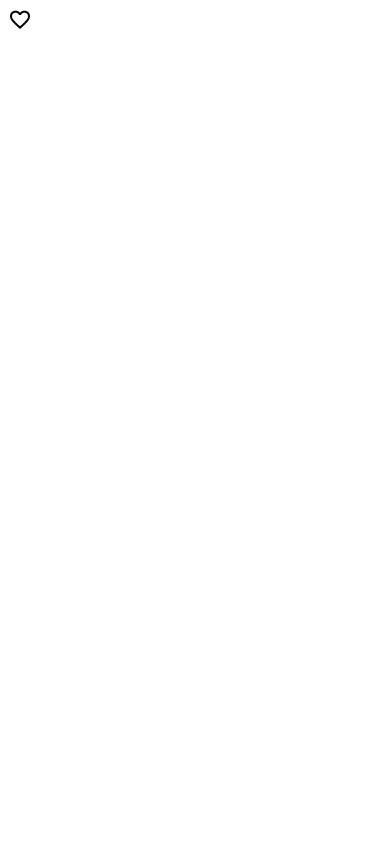
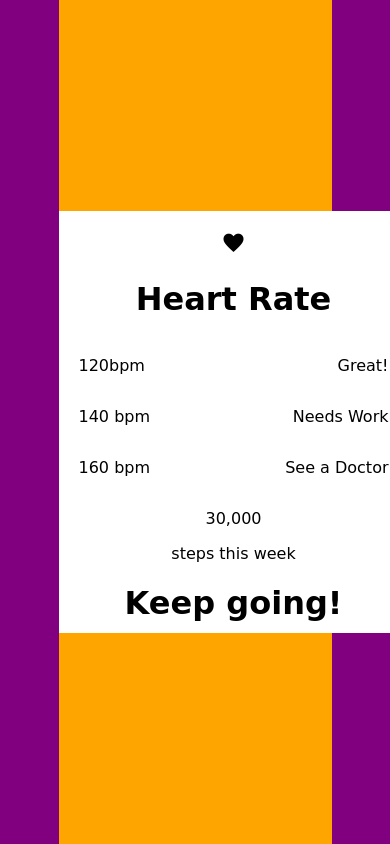
Before and after one commit to fReNOvucrar/centered_card_practice, a plain HTML site: page index.html in a window 390 px wide. Drawn offline with nearby package versions, Linux system fonts and the light colour scheme; a web font is replaced by a local one.

Commit message:
attempting responsiveness

```diff
--- a/index.html
+++ b/index.html
@@ -6,6 +6,9 @@
         <meta http-equiv="X-UA-Compatible" content="ie=edge">
         <link rel="stylesheet" href="style.css">
         <link rel="stylesheet" href="https://fonts.googleapis.com/css2?family=Material+Symbols+Outlined:opsz,wght,FILL,GRAD@20..48,100..700,0..1,-50..200" />
+        <link rel="preconnect" href="https://fonts.googleapis.com">
+        <link rel="preconnect" href="https://fonts.gstatic.com" crossorigin>
+        <link href="https://fonts.googleapis.com/css2?family=Caprasimo&display=swap" rel="stylesheet">
         <title>Pizaa Hut</title>
     </head>
     <body>
@@ -13,6 +16,24 @@
             <main class="card">
                 <span class="material-symbols-outlined">favorite
                 </span>
+                <h1>Heart Rate</h1>
+                <div class="stats-container">
+                    <p>120bpm</p>
+                    <p>Great!</p>
+                </div>
+                <div class="stats-container">
+                    <p>140 bpm</p>
+                    <p>Needs Work</p>
+                </div>
+                <div class="stats-container">
+                    <p>160 bpm</p>
+                    <p>See a Doctor</p>
+                </div>
+                <div class="steps-container">
+                    <p>30,000</p>
+                    <p>steps this week</p>
+                </div>
+                <h1>Keep going!</h1>
             </main>
         </div>
     </body>
--- a/style.css
+++ b/style.css
@@ -0,0 +1,46 @@
+
+body {
+    padding: 0;
+    margin: 0;
+    font-family: 'Caprasimo', cursive;
+    background: purple;
+}
+
+.wrapper {
+    width: 70%;
+    height: 100vh;
+    margin: 0 auto;
+    background: orange;
+    display: flex;
+    flex-direction: column;
+    justify-content: center;
+    align-items: center;
+}
+
+.card {
+    margin: 0 auto;
+    height: 50%;
+    width: 350px;
+    background: white;
+    text-align: center;
+}
+
+span {
+    margin-top: 20px;
+}
+
+.stats-container {
+    display: flex;
+    justify-content: space-between;
+    margin: 0 20px;
+    flex-wrap: wrap;
+
+}
+
+.material-symbols-outlined {
+  font-variation-settings:
+  'FILL' 1,
+  'wght' 400,
+  'GRAD' 0,
+  'opsz' 48
+}
```
